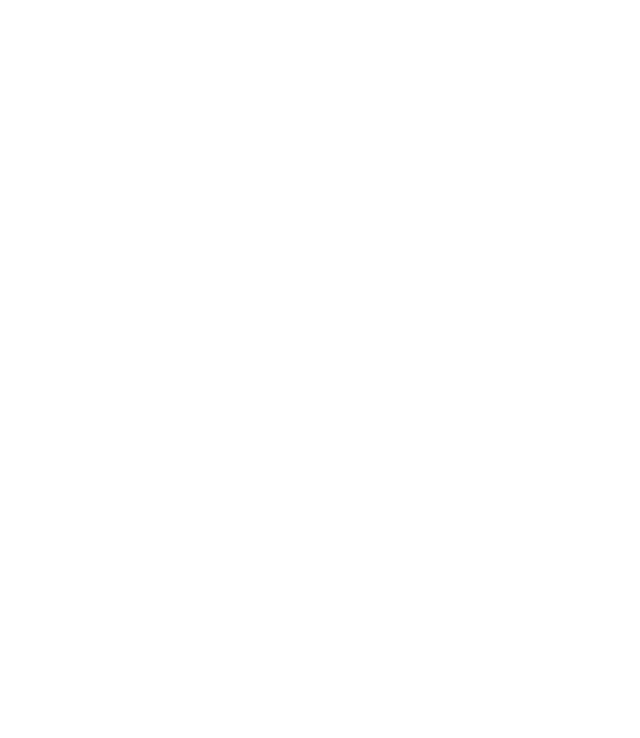
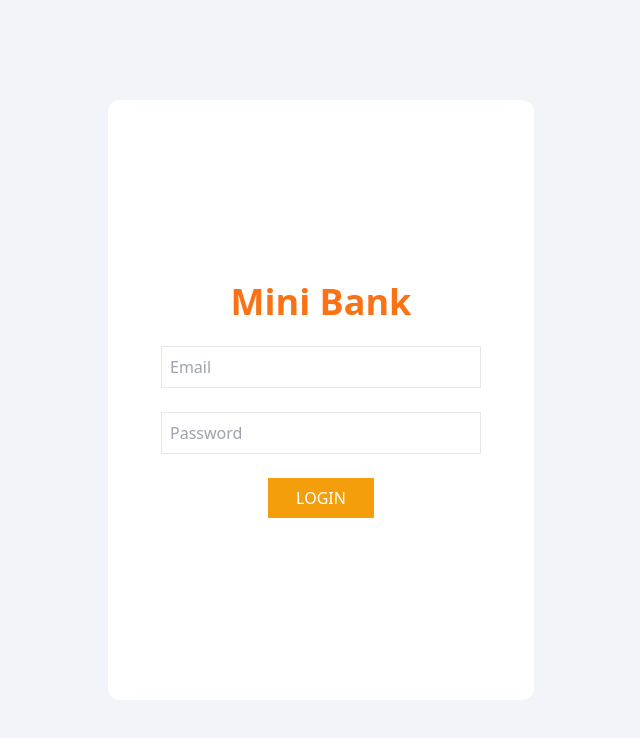
Before and after one commit to shariful-github/A-Simple-Mini-Bank, a plain HTML site: page index.html in a window 1280 px wide. Shown: the whole page, without its empty margins (319-959 px from the left). Drawn offline with nearby package versions, Linux system fonts and the light colour scheme.

Commit message:
login page created

```diff
--- a/index.html
+++ b/index.html
@@ -1,11 +1,22 @@
 <!doctype html>
 <html>
+
 <head>
   <meta charset="UTF-8">
   <meta name="viewport" content="width=device-width, initial-scale=1.0">
+  <title>A-Simple-Mini-Bank</title>
   <script src="https://cdn.tailwindcss.com"></script>
 </head>
-<body>
 
+<body class="h-screen bg-slate-100 flex justify-center items-center">
+  <div class="bg-white w-1/3 h-3/4 flex justify-center items-center flex-col gap-6 rounded-xl">
+    <h1 class="text-4xl font-semibold text-orange-500">Mini Bank</h1>
+    <input class="border p-2 w-3/4" type="email" placeholder="Email">
+    <input class="border p-2 w-3/4" type="password" placeholder="Password">
+    <div class="flex justify-center">
+      <button class="bg-amber-500 hover:bg-amber-600 text-white px-7 py-2">LOGIN</button>
+    </div>
+  </div>
 </body>
+
 </html>
```
Also changed, not shown: tailwind.config.js (added, +8 -0 lines).
